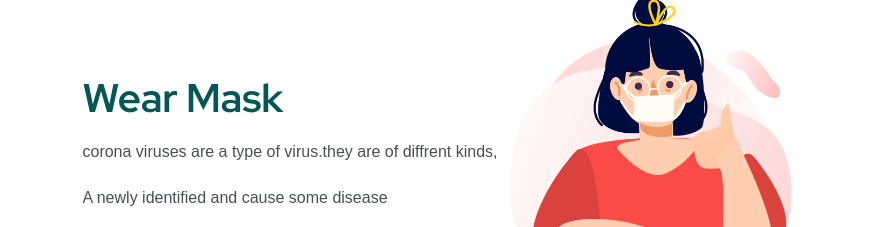
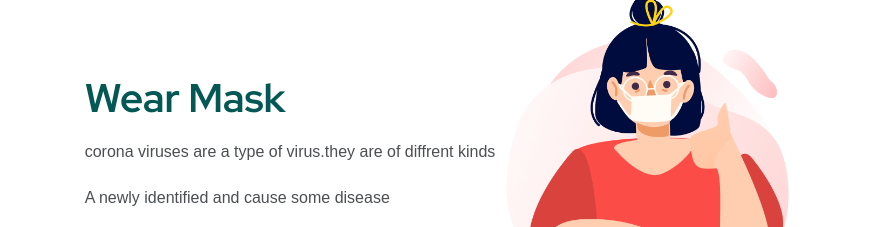
Before and after one commit to belbelbelbel/desperate, a plain HTML site: page index.html in a window 1280 px wide. Shown: the part 2823-3050 px from the top of the page, without its empty margins (200-1073 px from the left). Drawn offline with Linux system fonts and the light colour scheme; a web font is replaced by a local one.

Commit message:
changed settings

```diff
--- a/index.html
+++ b/index.html
@@ -113,7 +113,7 @@
         <div>
             <h2>wear mask</h2>
 
-            <p>corona viruses are a type of virus.they are of diffrent kinds,</p>
+            <p>corona viruses are a type of virus.they are of diffrent kinds</p>
             <p>
                 A newly
                 identified
```
Also changed, not shown: 1 other file.
